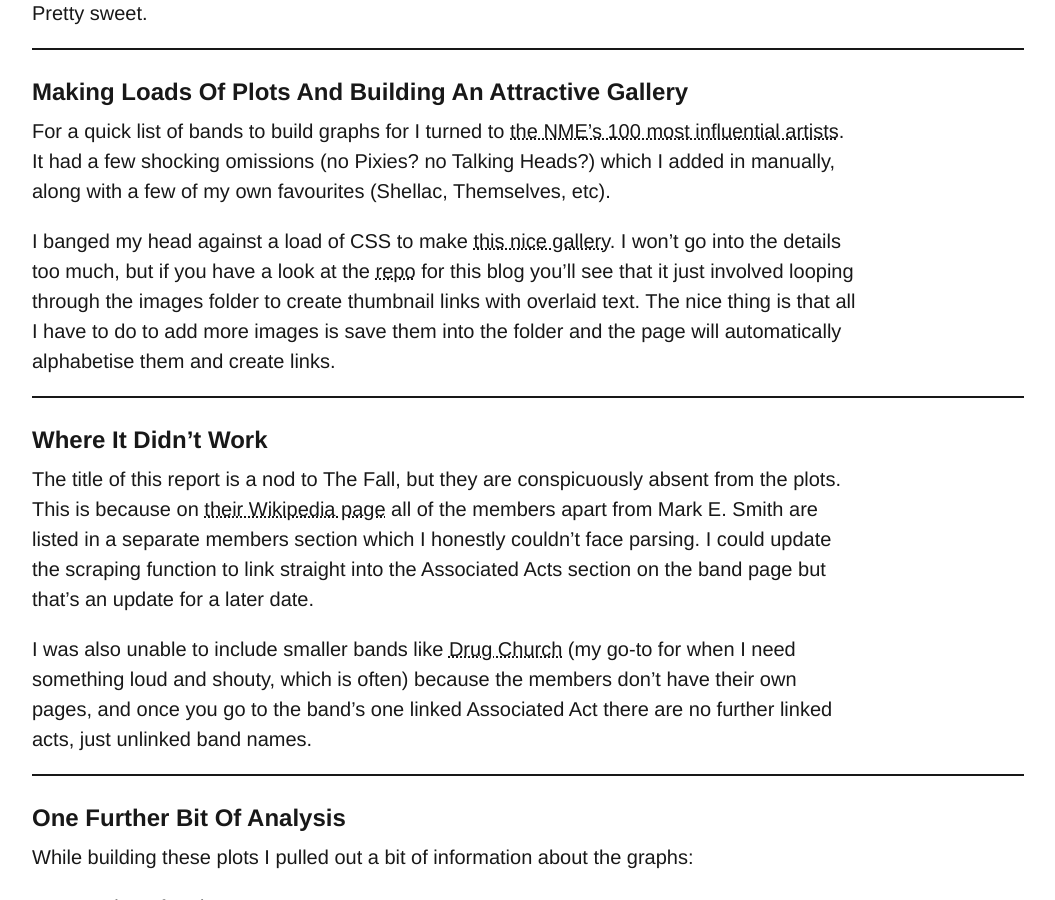
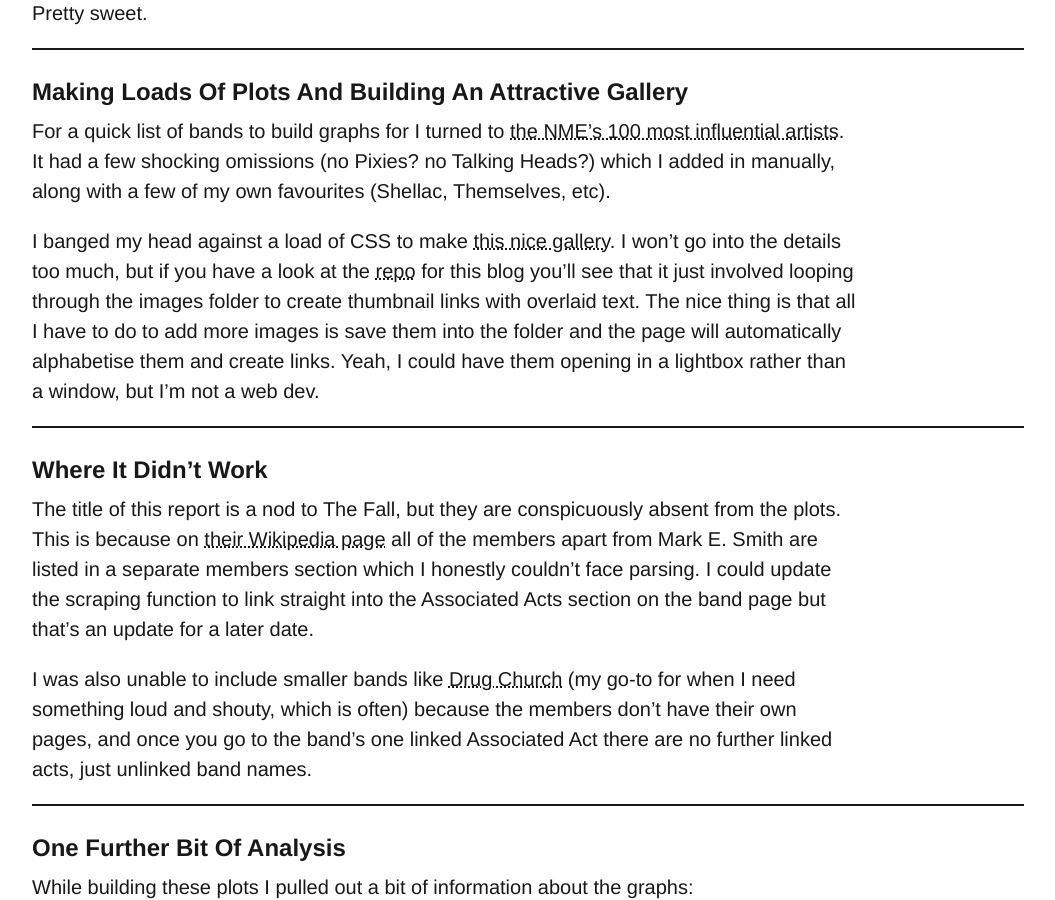
Before and after one commit to tobyjdore/tobyjdore.github.io, a Jekyll site: the page built from _posts/2019-02-07-how-i-wrote-band-maps.markdown, in a window 1280 px wide and 900 px high, scrolled down 5591 px. Shown: the whole window, without its empty margins (112-1167 px from the left). Built offline with Jekyll 4.4.1, drawn with Linux system fonts in a browser that asks for light colours; comment, search, counter and statistics services are not loaded.

Commit message:
fri morn

```diff
--- a/_posts/2019-02-07-how-i-wrote-band-maps.markdown
+++ b/_posts/2019-02-07-how-i-wrote-band-maps.markdown
@@ -114,7 +114,7 @@ Pretty sweet.
 
 For a quick list of bands to build graphs for I turned to [the NME's 100 most influential artists](https://www.nme.com/photos/nme-s-100-most-influential-artists-50-1-1411863){:target="blank"}. It had a few shocking omissions (no Pixies? no Talking Heads?) which I added in manually, along with a few of my own favourites (Shellac, Themselves, etc).
 
-I banged my head against a load of CSS to make [this nice gallery](https://tobyjdore.github.io/band-maps){:target="blank"}. I won't go into the details too much, but if you have a look at the [repo](https://github.com/tobyjdore/tobyjdore.github.io){:target="blank"} for this blog you'll see that it just involved looping through the images folder to create thumbnail links with overlaid text. The nice thing is that all I have to do to add more images is save them into the folder and the page will automatically alphabetise them and create links.
+I banged my head against a load of CSS to make [this nice gallery](https://tobyjdore.github.io/band-maps){:target="blank"}. I won't go into the details too much, but if you have a look at the [repo](https://github.com/tobyjdore/tobyjdore.github.io){:target="blank"} for this blog you'll see that it just involved looping through the images folder to create thumbnail links with overlaid text. The nice thing is that all I have to do to add more images is save them into the folder and the page will automatically alphabetise them and create links. Yeah, I could have them opening in a lightbox rather than a window, but I'm not a web dev.
 
 ----
 ### Where It Didn't Work
```
